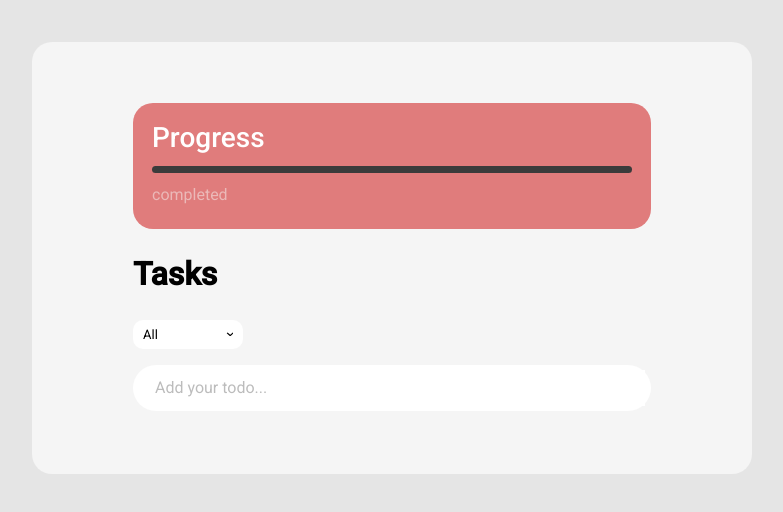
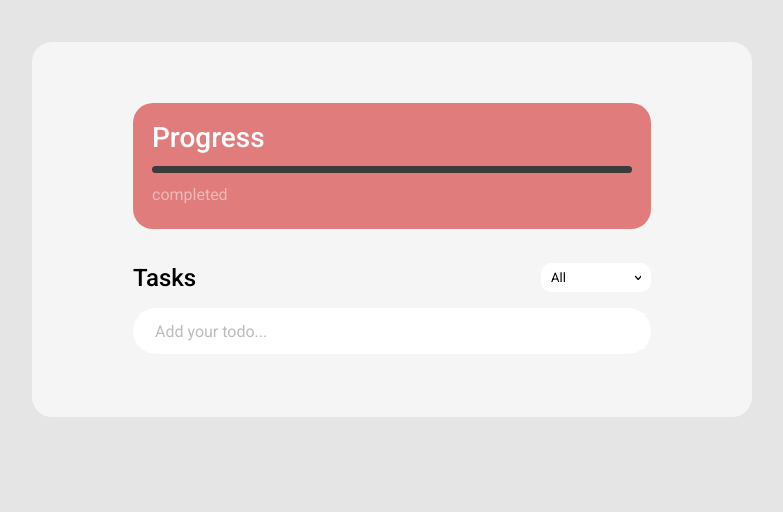
Before and after one commit to phisite/todos, a React (Vite) app: page / in a window 1280 px wide. Shown: the top 512 px of the page, without its empty margins (248-1031 px from the left). Built offline with nearby package versions, Linux system fonts and the light colour scheme; no server answers.

Commit message:
feat: rearrange layout for wide screen

```diff
--- a/src/App.module.css
+++ b/src/App.module.css
@@ -5,3 +5,20 @@
   border-radius: 20px;
   background-color: #f5f5f5;
 }
+
+.nav {
+  display: flex;
+  flex-direction: row;
+  align-items: flex-end;
+  justify-content: space-between;
+  margin-top: 34px;
+  > h1 {
+    margin: 0;
+    font-family: "Roboto", sans-serif;
+    font-size: 24px;
+    font-weight: 500;
+    letter-spacing: 0em;
+    line-height: 28px;
+    text-align: left;
+  }
+}
--- a/src/App.tsx
+++ b/src/App.tsx
@@ -10,8 +10,10 @@ function App() {
     <TodoProvider>
       <div className={classes.todoContainer}>
         <ProgressBox />
-        <h1>Tasks</h1>
-        <Filter />
+        <div className={classes.nav}>
+          <h1>Tasks</h1>
+          <Filter />
+        </div>
         <Todos />
         <TodoEditor />
       </div>
--- a/src/components/Todo.module.css
+++ b/src/components/Todo.module.css
@@ -26,6 +26,7 @@
 
 .checkbox {
   display: grid;
+  flex-shrink: 0;
   place-content: center;
   width: 22px;
   height: 22px;
@@ -51,6 +52,9 @@
 
 .todoText {
   flex-grow: 1;
+  overflow: hidden;
+  text-overflow: ellipsis;
+  white-space: nowrap;
 }
 
 .completedText {
@@ -64,6 +68,7 @@
 
 .dropdownToggler {
   display: grid;
+  flex-shrink: 0;
   place-content: center;
   width: 22px;
   height: 22px;
@@ -84,7 +89,7 @@
   top: 26px;
   right: -7px;
   width: 111px;
-  height: 81px;
+  /* height: 81px; */
   padding: 17px 22px 16px;
   border-radius: 10px;
   background-color: #ffffff;
--- a/src/components/TodoEditor.module.css
+++ b/src/components/TodoEditor.module.css
@@ -18,6 +18,7 @@
 
 .editorInput {
   flex-grow: 1;
+  width: 100%;
   height: 36px;
   border: none;
   &::placeholder {
```
